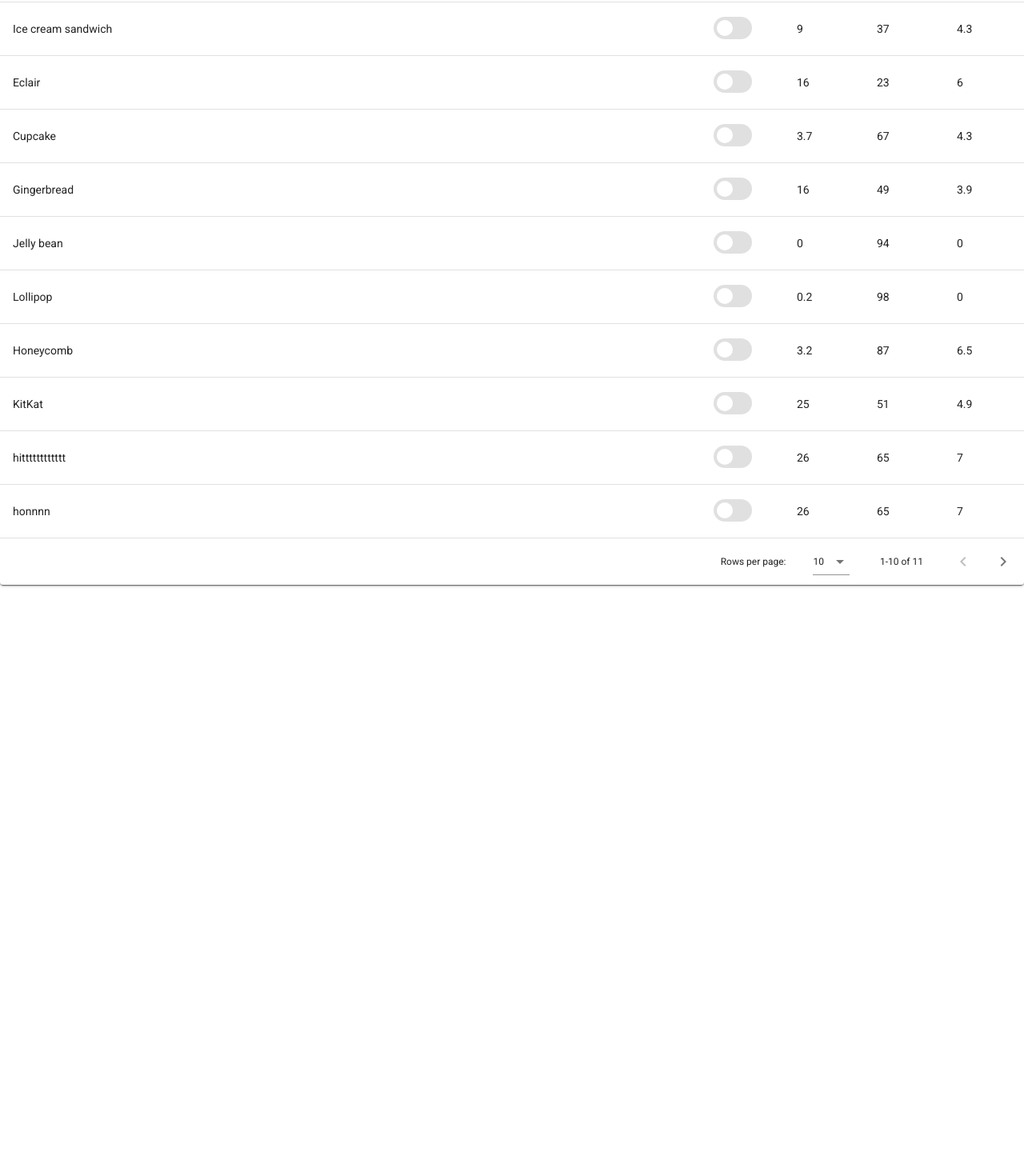
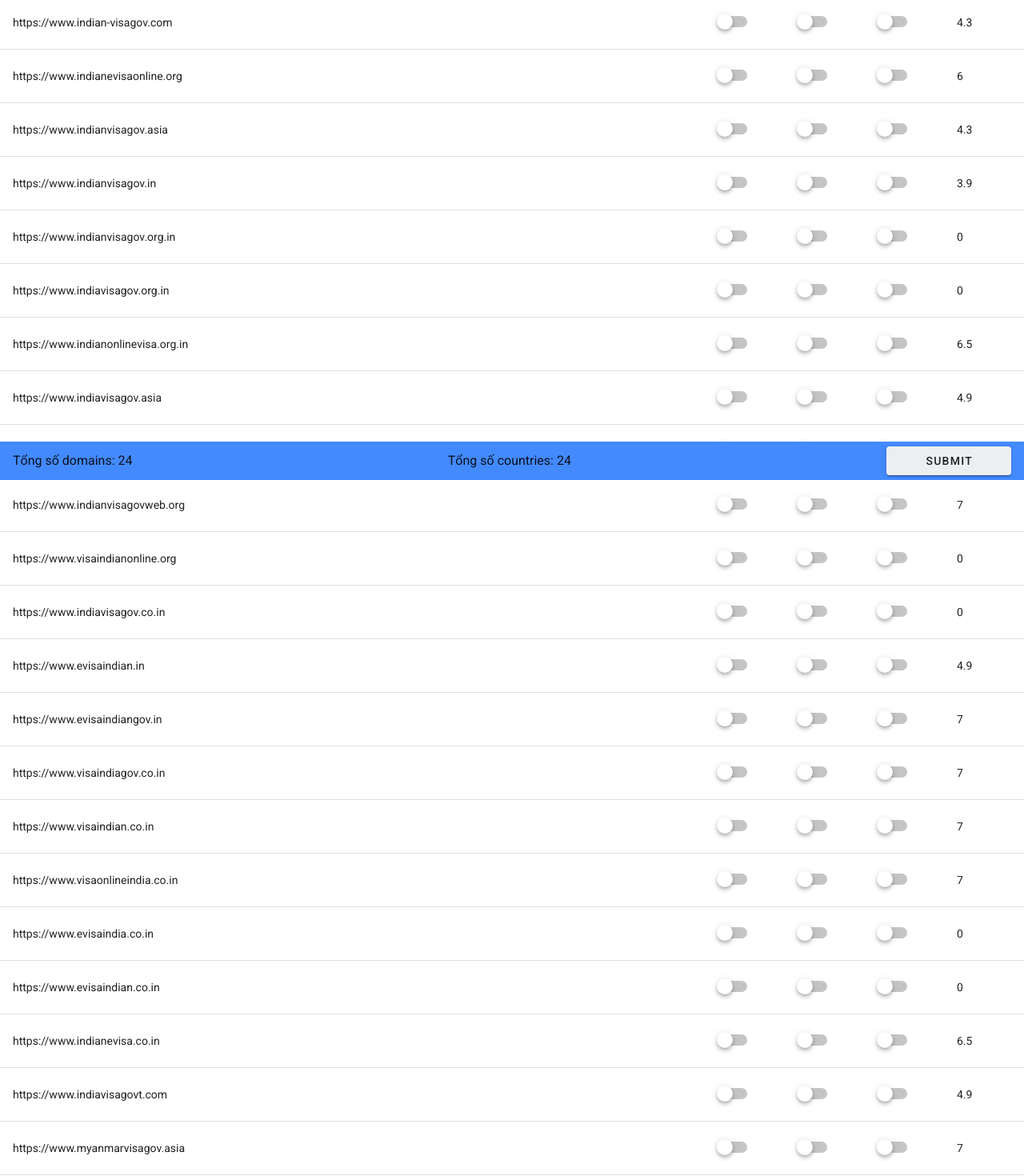
Before and after one commit to whyiscaothu/abaydi-automation-test-vue-cli, a Vue app: page / in a window 1280 px wide. Shown: the part 200-1670 px from the top of the page at 80% size. Before the commit the page ends 931 px from the top, so only its background shows below. Built offline with nearby package versions, Linux system fonts and the light colour scheme.

Commit message:
add VueX

```diff
--- a/package.json
+++ b/package.json
@@ -9,10 +9,12 @@
   "dependencies": {
     "core-js": "^3.6.4",
     "vue": "^2.6.11",
-    "vuetify": "^2.2.11"
+    "vuetify": "^2.2.11",
+    "vuex": "^3.1.3"
   },
   "devDependencies": {
     "@vue/cli-plugin-babel": "~4.3.0",
+    "@vue/cli-plugin-vuex": "^4.3.1",
     "@vue/cli-service": "~4.3.0",
     "sass": "^1.19.0",
     "sass-loader": "^8.0.0",
--- a/src/components/HelloWorld.vue
+++ b/src/components/HelloWorld.vue
@@ -1,146 +1,74 @@
 <template>
   <v-card>
+    <form action="" @submit.prevent="">
       <v-card-title>
-      <h2>Automation Test Using Puppeteer</h2>
+        Nutrition
         <v-spacer></v-spacer>
         <v-text-field
                 v-model="search"
-          prepend-inner-icon="mdi-magnify"
+                append-icon="mdi-magnify"
                 label="Search"
-          outlined
+                single-line
                 hide-details
         ></v-text-field>
       </v-card-title>
       <v-data-table
-        v-model="selected"
               :headers="headers"
-        :items="desserts"
+              :items="items"
               :search="search"
-        item-key="name"
-        class="elevation-1"
+              hide-default-footer
       >
         <template v-slot:body>
           <tbody>
-          <tr v-for="item in desserts" :key="item.name">
-            <td>{{ item.name }}</td>
-            <td>
-              <v-switch v-model="switch1" inset></v-switch>
-            </td>
-            <td>{{ item.fat }}</td>
-            <td>{{ item.carbs }}</td>
+          <tr v-for="item in items" :key="item.name" v-if="item.active">
+            <td :search="search">{{ item.name }}</td>
+            <td><v-switch :value="item.order" v-model="selected"></v-switch></td>
+            <td><v-switch :value="item.payment" v-model="selected"></v-switch></td>
+            <td><v-switch :value="item.contact" v-model="selected"></v-switch></td>
             <td>{{ item.version }}</td>
           </tr>
           </tbody>
         </template>
       </v-data-table>
+      <p>{{selected}}</p>
+      <p>hãy xóa tôi</p>
+      <v-footer color="blue accent-2" fixed class="d-flex justify-space-between">
+        <span>Tổng số domains: {{ countTotalItems }}</span>
+        <span>Tổng số countries: {{ countTotalItems }}</span>
+        <v-btn class="px-12" color="blue-grey lighten-5">Submit</v-btn>
+      </v-footer>
+    </form>
   </v-card>
-
 </template>
 
+
 <script>
+  import { mapState } from 'vuex'
+  import { mapGetters } from 'vuex'
   export default {
-    data () {
-      return {
-        singleSelect: false,
-        selected: [],
-        search: '',
-        headers: [
-          {
-            text: 'Domain',
-            align: 'start',
-            sortable: true,
-            filterable: true,
-            divider: true,
-            value: 'name',
+    computed: {
+      selected: {
+        get () {
+          return this.$store.state.selected;
         },
-          { text: 'Order', value: 'order',sortable: false, divider: true, width: 100 },
-          { text: 'Fat (g)', value: 'fat',sortable: false, divider: true, width: 100 },
-          { text: 'Carbs (g)', value: 'carbs',sortable: false, divider: true, width: 100},
-          { text: 'Version', value: 'version',sortable: false, divider: true, width: 100 },
-        ],
-        desserts: [
-          {
-            name: 'Frozen Yogurt',
-            order: 159,
-            fat: 6.0,
-            carbs: 24,
-            version: 4.0,
-          },
-          {
-            name: 'Ice cream sandwich',
-            order: 237,
-            fat: 9.0,
-            carbs: 37,
-            version: 4.3,
-          },
-          {
-            name: 'Eclair',
-            order: 262,
-            fat: 16.0,
-            carbs: 23,
-            version: 6.0,
-          },
-          {
-            name: 'Cupcake',
-            order: 305,
-            fat: 3.7,
-            carbs: 67,
-            version: 4.3,
-          },
-          {
-            name: 'Gingerbread',
-            order: 356,
-            fat: 16.0,
-            carbs: 49,
-            version: 3.9,
-          },
-          {
-            name: 'Jelly bean',
-            order: 375,
-            fat: 0.0,
-            carbs: 94,
-            version: 0.0,
-          },
-          {
-            name: 'Lollipop',
-            order: 392,
-            fat: 0.2,
-            carbs: 98,
-            version: 0,
-          },
-          {
-            name: 'Honeycomb',
-            order: 408,
-            fat: 3.2,
-            carbs: 87,
-            version: 6.5,
-          },
-          {
-            name: 'KitKat',
-            order: 452,
-            fat: 25.0,
-            carbs: 51,
-            version: 4.9,
-          },
-          {
-            name: 'hitttttttttttt',
-            order: 518,
-            fat: 26.0,
-            carbs: 65,
-            version: 7,
-          },
-          {
-            name: 'honnnn',
-            order: 518,
-            fat: 26.0,
-            carbs: 65,
-            version: 7,
-          },
-        ],
+        set (value) {
+          this.$store.commit('selection', value)
         }
       },
-    methods: {
-
+      ...mapState([
+              'items',
+              'headers',
+              'search',
+      ]),
+      ...mapGetters([
+              'countTotalItems',
+      ])
+    },
+    props: {
+/*      selected: Array,
+      search: String,
+      headers: Array,
+      items: Array*/
     }
   }
 </script>
--- /dev/null
+++ b/src/store/index.js
@@ -0,0 +1,237 @@
+import Vue from 'vue'
+import Vuex from 'vuex'
+
+console.log('store/index.js')
+
+Vue.use(Vuex)
+
+export default new Vuex.Store({
+  state: {
+    selected: [],
+    search: '',
+    headers: [
+      {
+        text: 'Domain',
+        align: 'start',
+        sortable: true,
+        filterable: true,
+        divider: true,
+        value: 'name',
+      },
+      { text: 'Order', value: 'order',sortable: false, divider: true, width: 100 },
+      { text: 'Payment', value: 'payment',sortable: false, divider: true, width: 100 },
+      { text: 'Contact', value: 'contact',sortable: false, divider: true, width: 100},
+      { text: 'Version', value: 'version',sortable: true, divider: true, width: 100 },
+    ],
+    items: [
+      {
+        name: 'https://www.indiavisagov.in',
+        order: `https://www.indiavisagov.in/apply-visa`,
+        payment: `https://www.indiavisagov.in/make-payment`,
+        contact: `https://www.indiavisagov.in/contact-us`,
+        version: 4.0,
+        active: true,
+      },
+      {
+        name: 'https://www.indian-visagov.com',
+        order: `https://www.indian-visagov.com/apply-visa`,
+        payment: `https://www.indian-visagov.com/make-payment`,
+        contact: `https://www.indian-visagov.com/contact-us`,
+        version: 4.3,
+        active: true,
+      },
+      {
+        name: 'https://www.indianevisaonline.org',
+        order: `https://www.indianevisaonline.org/apply-visa`,
+        payment: `https://www.indianevisaonline.org/make-payment`,
+        contact: `https://www.indianevisaonline.org/contact-us`,
+        version: 6.0,
+        active: true,
+      },
+      {
+        name: 'https://www.indianvisagov.asia',
+        order: `https://www.indianvisagov.asia/apply-visa`,
+        payment: `https://www.indianvisagov.asia/make-payment`,
+        contact: `https://www.indianvisagov.asia/contact-us`,
+        version: 4.3,
+        active: true,
+      },
+      {
+        name: 'https://www.indianvisagov.in',
+        order: `https://www.indianvisagov.in/apply-visa`,
+        payment: `https://www.indianvisagov.in/make-payment`,
+        contact: `https://www.indianvisagov.in/contact-us`,
+        version: 3.9,
+        active: true,
+      },
+      {
+        name: 'https://www.indianvisagov.org.in',
+        order: `https://www.indianvisagov.org.in/apply-visa`,
+        payment: `https://www.indianvisagov.org.in/make-payment`,
+        contact: `https://www.indianvisagov.org.in/contact-us`,
+        version: 0.0,
+        active: true,
+      },
+      {
+        name: 'https://www.indiavisagov.org.in',
+        order: `https://www.indiavisagov.org.in/apply-visa`,
+        payment: `https://www.indiavisagov.org.in/make-payment`,
+        contact: `https://www.indiavisagov.org.in/contact-us`,
+        version: 0,
+        active: true,
+      },
+      {
+        name: 'https://www.indianonlinevisa.org.in',
+        order: `https://www.indianonlinevisa.org.in/apply-visa`,
+        payment: `https://www.indianonlinevisa.org.in/make-payment`,
+        contact: `https://www.indianonlinevisa.org.in/contact-us`,
+        version: 6.5,
+        active: true,
+      },
+      {
+        name: 'https://www.indiavisagov.asia',
+        order: `https://www.indiavisagov.asia/apply-visa`,
+        payment: `https://www.indiavisagov.asia/make-payment`,
+        contact: `https://www.indiavisagov.asia/contact-us`,
+        version: 4.9,
+        active: true,
+      },
+      {
+        name: 'https://www.indianvisagov.co.in',
+        order: `https://www.indianvisagov.co.in/apply-visa`,
+        payment: `https://www.indianvisagov.co.in/make-payment`,
+        contact: `https://www.indianvisagov.co.in/contact-us`,
+        version: 7,
+        active: true,
+      },
+      {
+        name: 'https://www.indianvisagovweb.org',
+        order: `https://www.indianvisagovweb.org/apply-visa`,
+        payment: `https://www.indianvisagovweb.org/make-payment`,
+        contact: `https://www.indianvisagovweb.org/contact-us`,
+        version: 7,
+        active: true,
+      },
+      {
+        name: 'https://www.visaindianonline.org',
+        order: `https://www.visaindianonline.org/apply-visa`,
+        payment: `https://www.visaindianonline.org/make-payment`,
+        contact: `https://www.visaindianonline.org/contact-us`,
+        version: 0.0,
+        active: true,
+      },
+      {
+        name: 'https://www.indiavisagov.co.in',
+        order: `https://www.indiavisagov.co.in/apply-visa`,
+        payment: `https://www.indiavisagov.co.in/make-payment`,
+        contact: `https://www.indiavisagov.co.in/contact-us`,
+        version: 0,
+        active: true,
+      },
+      {
+        name: 'https://www.evisaindian.in',
+        order: `https://www.evisaindian.in/apply-visa`,
+        payment: `https://www.evisaindian.in/make-payment`,
+        contact: `https://www.evisaindian.in/contact-us`,
+        version: 4.9,
+        active: true,
+      },
+      {
+        name: 'https://www.evisaindiangov.in',
+        order: `https://www.evisaindiangov.in/apply-visa`,
+        payment: `https://www.evisaindiangov.in/make-payment`,
+        contact: `https://www.evisaindiangov.in/contact-us`,
+        version: 7,
+        active: true,
+      },
+      {
+        name: 'https://www.visaindiagov.co.in',
+        order: `https://www.visaindiagov.co.in/apply-visa`,
+        payment: `https://www.visaindiagov.co.in/make-payment`,
+        contact: `https://www.visaindiagov.co.in/contact-us`,
+        version: 7,
+        active: true,
+      },
+      {
+        name: 'https://www.visaindian.co.in',
+        order: `https://www.visaindian.co.in/apply-visa`,
+        payment: `https://www.visaindian.co.in/make-payment`,
+        contact: `https://www.visaindian.co.in/contact-us`,
+        version: 7,
+        active: true,
+      },
+      {
+        name: 'https://www.visaonlineindia.co.in',
+        order: `https://www.visaonlineindia.co.in/apply-visa`,
+        payment: `https://www.visaonlineindia.co.in/make-payment`,
+        contact: `https://www.visaonlineindia.co.in/contact-us`,
+        version: 7,
+        active: true,
+      },
+      {
+        name: 'https://www.evisaindia.co.in',
+        order: `https://www.evisaindia.co.in/apply-visa`,
+        payment: `https://www.evisaindia.co.in/make-payment`,
+        contact: `https://www.evisaindia.co.in/contact-us`,
+        version: 0.0,
+        active: true,
+      },
+      {
+        name: 'https://www.evisaindian.co.in',
+        order: `https://www.evisaindian.co.in/apply-visa`,
+        payment: `https://www.evisaindian.co.in/make-payment`,
+        contact: `https://www.evisaindian.co.in/contact-us`,
+        version: 0,
+        active: true,
+      },
+      {
+        name: 'https://www.indianevisa.co.in',
+        order: `https://www.indianevisa.co.in/apply-visa`,
+        payment: `https://www.indianevisa.co.in/make-payment`,
+        contact: `https://www.indianevisa.co.in/contact-us`,
+        version: 6.5,
+        active: true,
+      },
+      {
+        name: 'https://www.indiavisagovt.com',
+        order: `https://www.indiavisagovt.com/apply-visa`,
+        payment: `https://www.indiavisagovt.com/make-payment`,
+        contact: `https://www.indiavisagovt.com/contact-us`,
+        version: 4.9,
+        active: true,
+      },
+      {
+        name: 'https://www.myanmarvisagov.asia',
+        order: `https://www.myanmarvisagov.asia/apply-visa`,
+        payment: `https://www.myanmarvisagov.asia/make-payment`,
+        contact: `https://www.myanmarvisagov.asia/contact-us`,
+        version: 7,
+        active: true,
+      },
+      {
+        name: 'https://www.myanmarvisagov.org.in',
+        order: `https://www.myanmarvisagov.org.in/apply-visa`,
+        payment: `https://www.myanmarvisagov.org.in/make-payment`,
+        contact: `https://www.myanmarvisagov.org.in/contact-us`,
+        version: 7,
+        active: true,
+      },
+    ],
+  },
+  getters: {
+    countTotalItems: state => {
+      return state.items.length;
+    }
+  },
+  mutations: {
+    selection (state, value) {
+      state.selected = value;
+    }
+  },
+  actions: {
+
+  },
+  modules: {
+
+  }
+})
```
Also changed, not shown: src/App.vue (+31 -5 lines), src/main.js (+5 -2 lines), 1 other file (tests, documents, lock files or other folders). Lines whose indentation alone changed are shown as unchanged.
